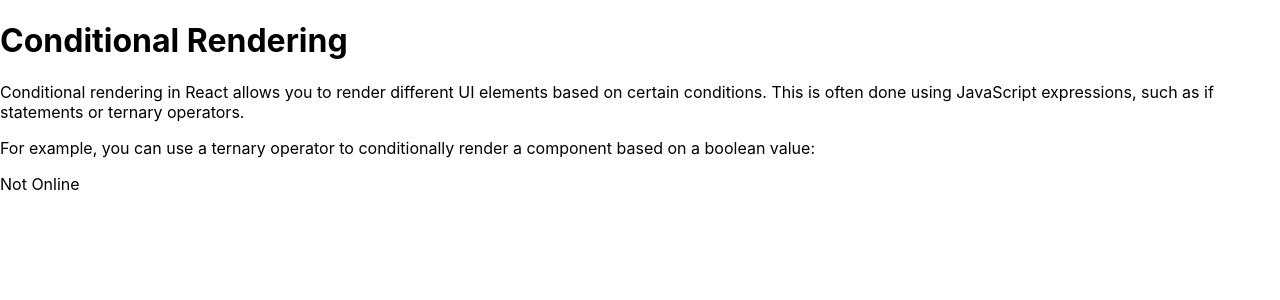
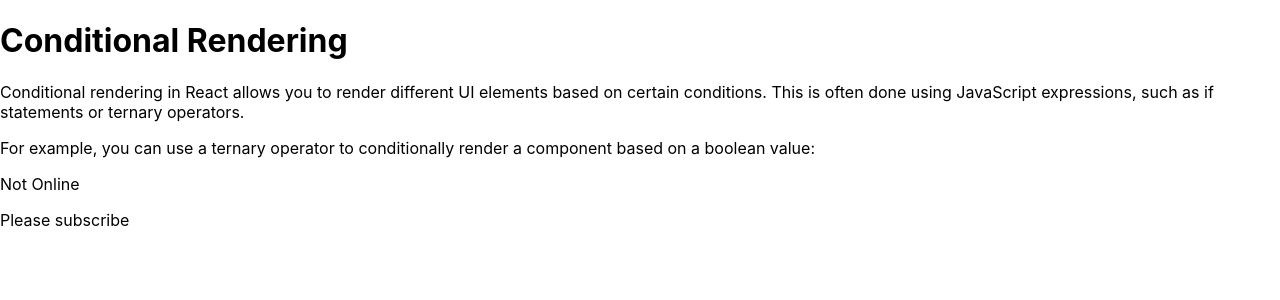
Before and after one commit to Riktha-L/My-app, a React (Create React App) app: page / in a window 1280 px wide. Shown: the top 300 px of the page. Built offline with nearby package versions, Linux system fonts and the light colour scheme.

Commit message:
Conditional Rendering Exericse 2

```diff
--- a/src/App.js
+++ b/src/App.js
@@ -1,9 +1,12 @@
 import React from 'react';
-import ConditionalRendering from './Components/Conditional_Rendering';
+import ConditionalRendering, { Issubcribe } from './Components/Conditional_Rendering';
 
 function App() {
   return (
+    <div>
     <ConditionalRendering>userActive={true}</ConditionalRendering>
+    <Issubcribe>Issubcribe={true}</Issubcribe>
+    </div>
   );
 }
 
--- a/src/Components/Conditional_Rendering.js
+++ b/src/Components/Conditional_Rendering.js
@@ -8,4 +8,11 @@
       </div>
   )
 }
+
+function Issubcribe({Issubcribe}){
+  return(
+    <p>{Issubcribe?"Thank you for subscribing":"Please subscribe"}</p>
+  )
+}
+export {Issubcribe};
 export default ConditionalRendering;
```
